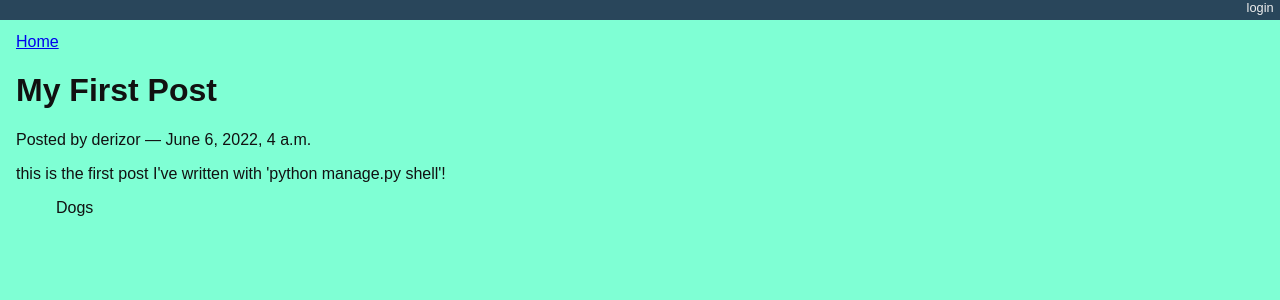
After one commit to derizor/django-blog, a Django app: page /posts/1/ in a window 1280 px wide. The commit adds this page. Shown: the top 300 px of the page. Run offline with Django 3.2, Linux system fonts and the light colour scheme; data comes from the database, SQL or seed files in the repository; both versions use the stored data as it was after the commit; parts of the project's set-up code (start-up, migrations or seed data) failed here and were passed over.

Commit message:
This is my first commit for Lesson07

```diff
--- a/blogging/admin.py
+++ b/blogging/admin.py
@@ -1,6 +1,7 @@
 from django.contrib import admin
-from blogging.models import Post
+from blogging.models import Post, Category
 
 # Register your models here.
 
 admin.site.register(Post)
+admin.site.register(Category)
--- a/blogging/models.py
+++ b/blogging/models.py
@@ -12,3 +12,17 @@ class Post(models.Model):
 
     def __str__(self):
         return self.title
+
+class Category(models.Model):
+    # name
+    # description
+    # posts
+
+    name = models.CharField(max_length=60)
+    description = models.TextField(blank=True)
+    posts = models.ManyToManyField(Post, blank=True, related_name='categories')
+
+    def __str__(self):
+        return self.name
+
+    # pass
--- /dev/null
+++ b/blogging/static/django_blog.css
@@ -0,0 +1,74 @@
+body {
+    background-color: #7FFFD4;
+    color: #111;
+    font-family: Copperplate, Papyrus, fantasy;
+    margin:0;
+    padding:0;
+}
+#container {
+    margin:0;
+    padding:0;
+    margin-top: 0px;
+}
+#header {
+    background-color: #29465B;
+    border-botton: 1px solid #111;
+    margin:0;
+    padding:0;
+}
+#control-bar {
+    margin: 0em 0em 1em;
+    list-style: none;
+    list-style-type: none;
+    text-align: right;
+    color: #eee;
+    font-size: 80%;
+    padding-bottom: 0.4em;
+}
+#control-bar li {
+    display: inline-block;
+}
+#control-bar li a {
+    color: #eee;
+    padding: 0.5em;
+    text-decoration: none;
+}
+#control-bar li a:hover {
+    color: #cce;
+}
+#content {
+    margin: 0em 1em 1em;
+}
+
+ul#entries {
+    list-style: none;
+    list-style-type: none;
+}
+div.entry {
+    margin-right: 2em;
+    margin-top: 1em;
+    border-top: 1px solid #cecece;
+}
+ul#entries li:first-child div.entry {
+    border-top: none;
+    margin-top: 0em;
+}
+div.entry-body {
+    margin-left: 2em;
+}
+.notification {
+    float: right;
+    text-align: center;
+    width: 25%;
+    padding: 1em;
+}
+.info {
+    background-color: #aae;
+}
+ul.categories {
+    list-style: none;
+    list-style-type: none;
+}
+ul.categories li {
+    display: inline;
+}
--- /dev/null
+++ b/blogging/templates/blogging/detail.html
@@ -0,0 +1,17 @@
+{% extends "base.html" %}
+
+{% block content %}
+<a class="backlink" href="/">Home</a>
+<h1>{{ post }}</h1>
+<p class="byline">
+  Posted by {{ post.author.username }} &mdash; {{ post.published_date }}
+</p>
+<div class="post-body">
+  {{ post.text }}
+</div>
+<ul class="categories">
+  {% for category in post.categories.all %}
+    <li>{{ category }}</li>
+  {% endfor %}
+</ul>
+{% endblock %}
--- /dev/null
+++ b/blogging/urls.py
@@ -0,0 +1,9 @@
+from django.urls import path
+from blogging.views import stub_view
+from blogging.views import list_view
+from blogging.views import detail_view
+
+urlpatterns = [
+    path('', list_view, name="blog_index"),
+    # path('posts/<int:post_id>/', stub_view, name="blog_detail"),]
+    path('posts/<int:post_id>/', detail_view, name="blog_detail"),]
--- a/blogging/views.py
+++ b/blogging/views.py
@@ -1,3 +1,39 @@
 from django.shortcuts import render
+from django.http import HttpResponse, HttpResponseRedirect, Http404
+from django.template import loader
+from blogging.models import Post
+
+def list_view(request):
+    published = Post.objects.exclude(published_date__exact=None)
+    posts = published.order_by('-published_date')
+    template = loader.get_template('blogging/list.html')
+    context = {'posts': posts}
+    body = template.render(context)
+    return HttpResponse(body, content_type="text/html")
+
+# def list_view(request):
+#     published = Post.objects.exclude(published_date__exact=None)
+#     posts = published.order_by('-published_date')
+#     context = {'posts': posts}
+#     return render(request, 'list.html', context)
+
+def detail_view(request, post_id):
+    published = Post.objects.exclude(published_date__exact=None)
+    try:
+        post = published.get(pk=post_id)
+    except Post.DoesNotExist:
+        raise Http404
+    context = {'post': post}
+    return render(request, 'blogging/detail.html', context)
+
+def stub_view(request, *args, **kwargs):
+    body = "Stub View\n\n"
+    if args:
+        body += "Args:\n"
+        body += "\n".join(["\t%s" % a for a in args])
+    if kwargs:
+        body += "Kwargs:\n"
+        body += "\n".join(["\t%s: %s" % i for i in kwargs.items()])
+    return HttpResponse(body, content_type="text/plain")
 
 # Create your views here.
--- a/mysite/settings.py
+++ b/mysite/settings.py
@@ -122,3 +122,5 @@ USE_TZ = True
 # https://docs.djangoproject.com/en/2.1/howto/static-files/
 
 STATIC_URL = '/static/'
+LOGIN_URL = '/login/'
+LOGIN_REDIRECT_URL = '/'
--- a/mysite/templates/base.html
+++ b/mysite/templates/base.html
@@ -1,7 +1,23 @@
+{% load static %}
 <!DOCTYPE html>
+
+ <body>
+  <div id="header">  {# header begins here #}
+   <ul id="control-bar">
+   {% if user.is_authenticated %}
+    {% if user.is_staff %}<li><a href="{% url 'admin:index' %}">admin</a></li>{% endif %}
+     <li><a href="{% url 'logout' %}">logout</a></li>
+    {% else %}
+     <li><a href="{% url 'login' %}">login</a></li>
+   {% endif %}
+   </ul>
+  </div>              {# header ends here #}
+<div id="container">
+
 <html>
   <head>
     <title>My Django Blog</title>
+    <link type="text/css" rel="stylesheet" href="{% static 'django_blog.css' %}">
   </head>
   <body>
     <div id="container">
--- a/mysite/urls.py
+++ b/mysite/urls.py
@@ -15,8 +15,12 @@ Including another URLconf
 """
 from django.contrib import admin
 from django.urls import path, include
+from django.contrib.auth.views import LoginView, LogoutView
 
 urlpatterns = [
     path('polling/', include('polling.urls')),
     path('admin/', admin.site.urls),
+    path('', include('blogging.urls')),
+    path('login/', LoginView.as_view(template_name='login.html'), name="login"),
+    path('logout/', LogoutView.as_view(next_page='/'), name="logout"),
 ]
```
Also changed, not shown: blogging/templates/blogging/list.html (added, +22 -0 lines), blogging/tests.py (+52 -0 lines), mysite/templates/login.html (added, +9 -0 lines), blogging/migrations/0002_category.py (added), db.sqlite3.
